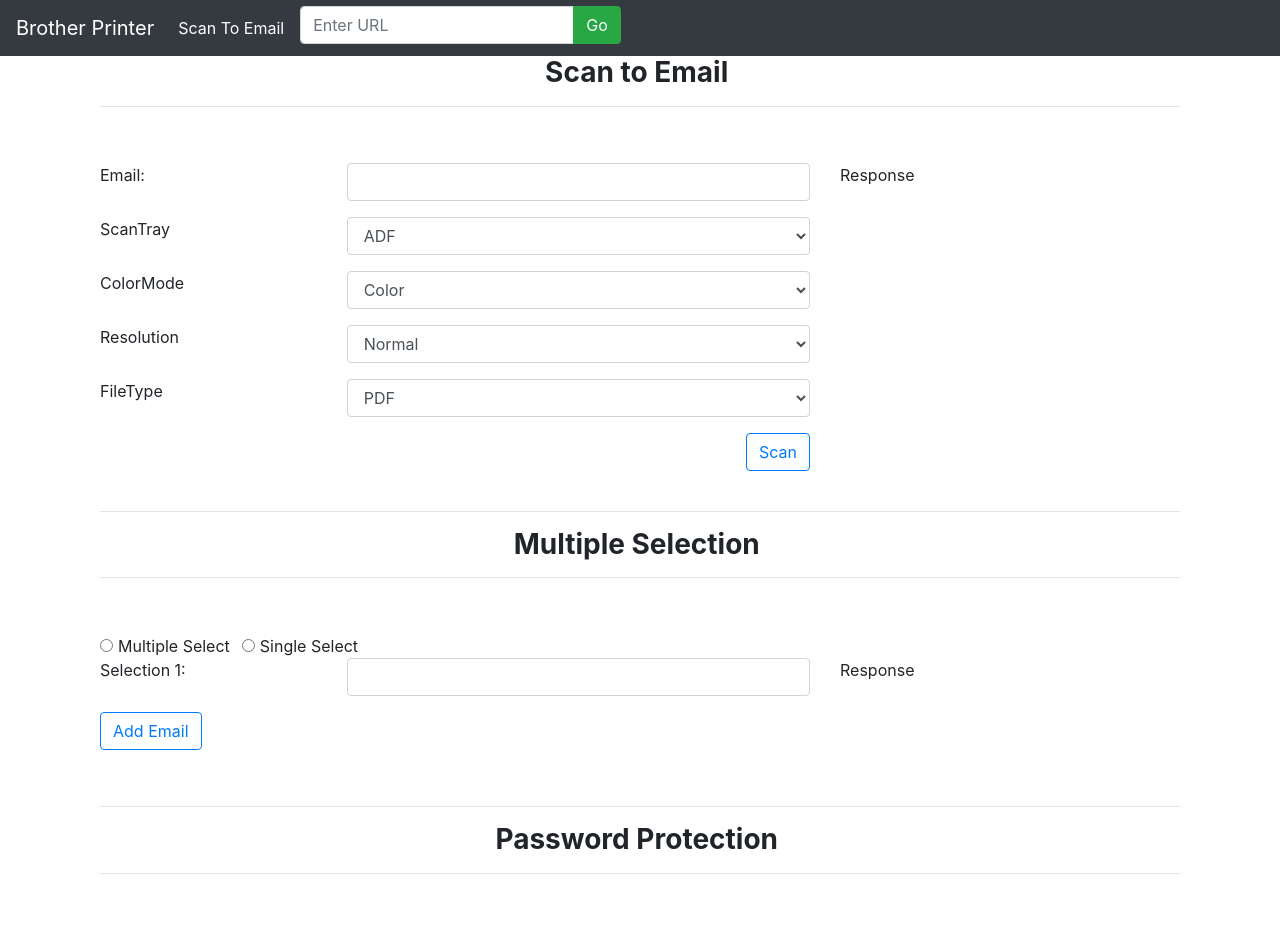
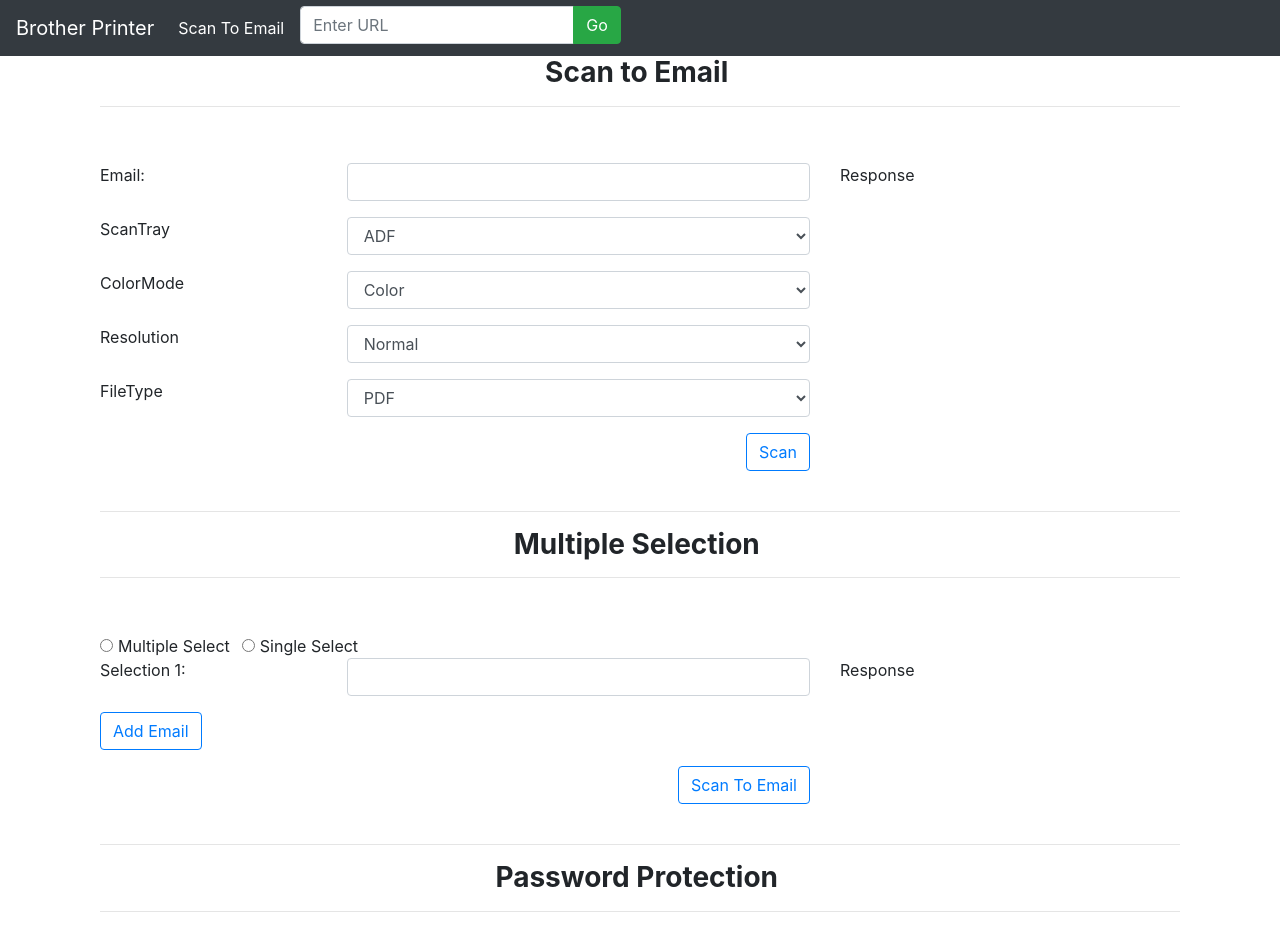
Before and after one commit to rishabh8866/Printer-Angular-Frontend, an Angular app in the folder brother-printer/: page /scanToEmail in a window 1280 px wide. Shown: the top 928 px of the page. Built offline with nearby package versions, Linux system fonts and the light colour scheme.

Commit message:
Display all three things

```diff
--- a/brother-printer/src/app/scan-to-email/scan-to-email.component.html
+++ b/brother-printer/src/app/scan-to-email/scan-to-email.component.html
@@ -118,6 +118,9 @@
   <div class="form-group">
     <button class="btn btn-outline-primary " (click)="noOfEmial = noOfEmial + 1">Add Email</button>
   </div>
+  <div class="form-group">
+    <button class="btn btn-outline-primary float-right" (click)="send(true)">Scan To Email</button>
+  </div>
 </div>
   <div class="col-sm-4">
     <div class="form-group">
--- a/brother-printer/src/app/scan-to-email/scan-to-email.component.ts
+++ b/brother-printer/src/app/scan-to-email/scan-to-email.component.ts
@@ -55,6 +55,7 @@
           FileType: "PDF"
         }
         this.multiEmail = [];
+        this.noOfEmial = 1;
       });
     }
   }
```
